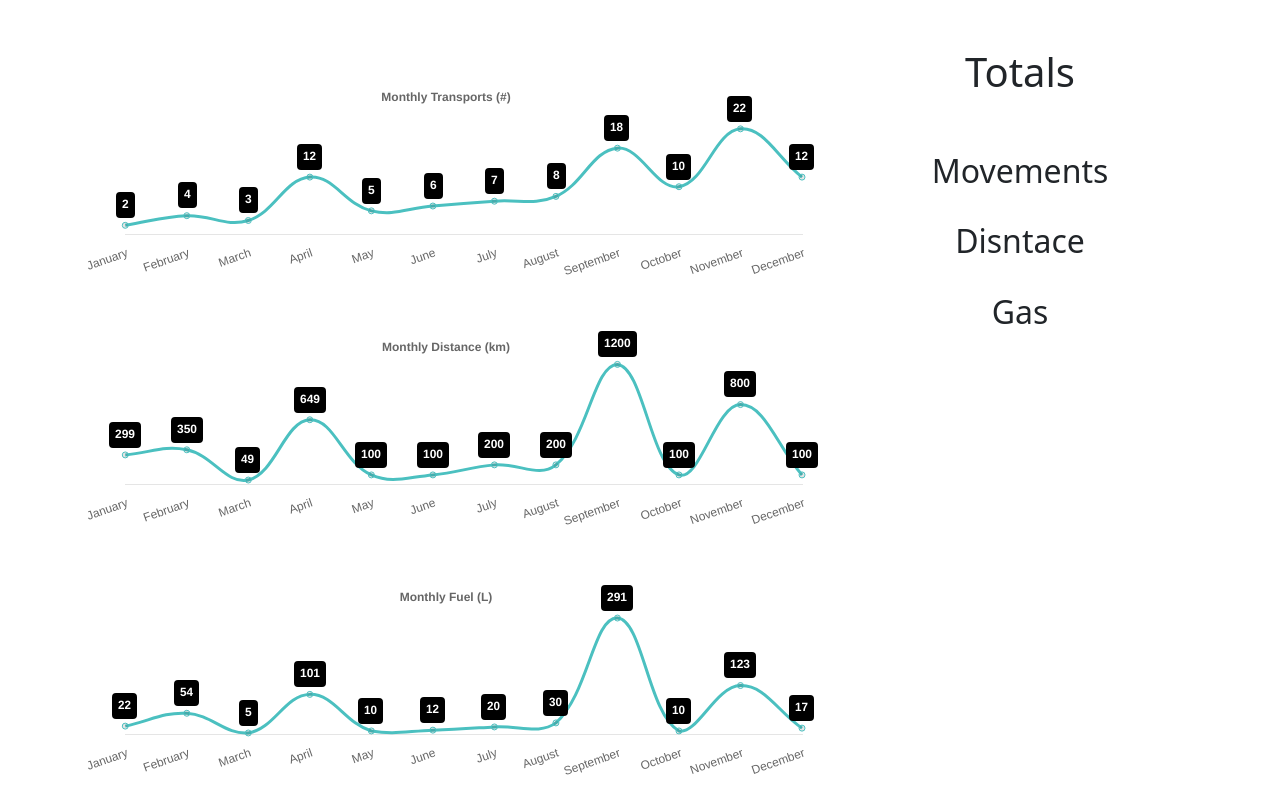
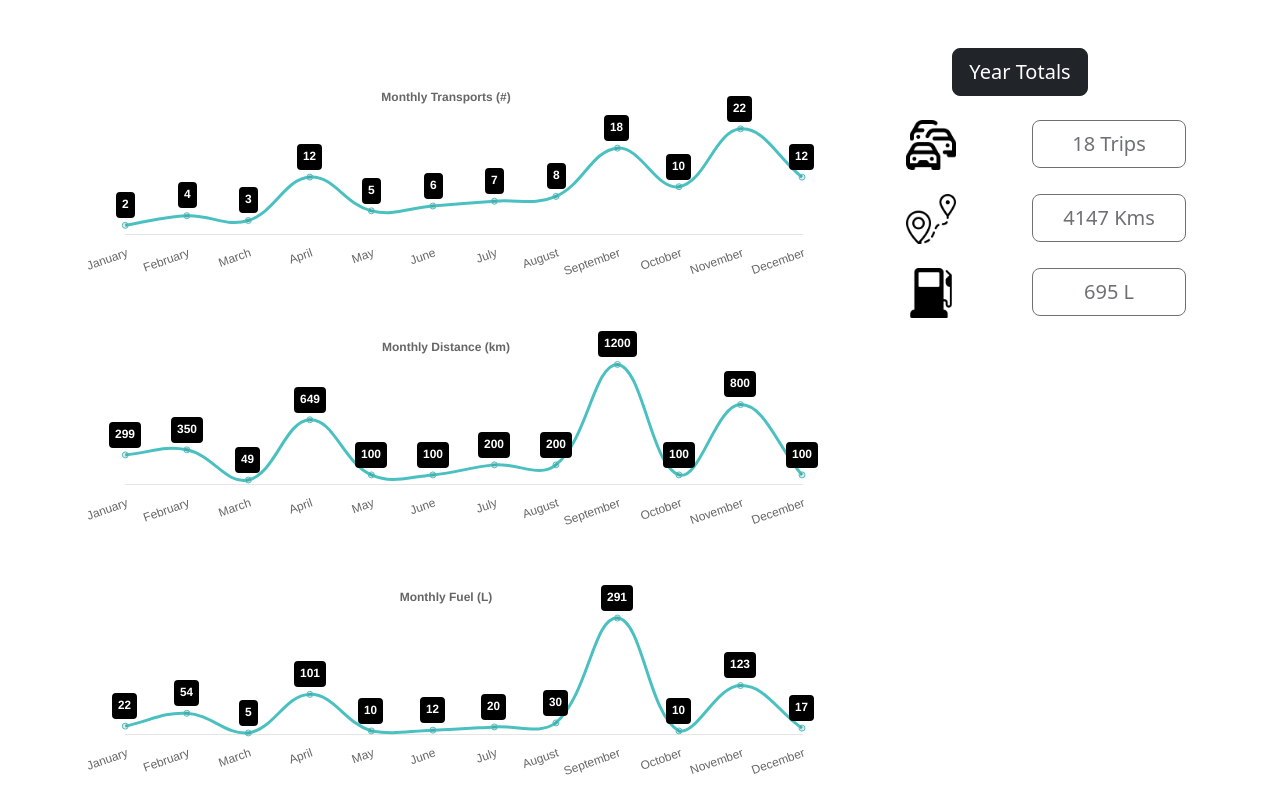
Before and after one commit to JARPinto/fleet, a Flask app: page /dashboard in a window 1280 px wide. Shown: the part 76-873 px from the top of the page. Run offline with Flask 2, Linux system fonts and the light colour scheme; the visitor is signed in with stand-in values (Sample User, id 1); data comes from the database, SQL or seed files in the repository; some libraries are stand-ins or nearby versions.

Commit message:
dashboard done

```diff
--- a/templates/dashboard.html
+++ b/templates/dashboard.html
@@ -245,14 +245,44 @@
         </div>
       </div>
       <div class="col-6 col-md-4">
-        <h1> Totals</h1>
-        <br><br>
-        <h2> Movements</h2>
-        <br>
-        <h2> Disntace </h2>
-        <br>
-        <h2> Gas </h2>
-        <br>
+        <div class="position-sticky" style="top: 2rem;">
+            <div class="container text-center">
+                <button type="button" class="btn btn-dark btn-lg" disable> Year Totals </button>
+                <br><br>
+                <div class="row row-cols-2 align-bottom">
+                    <div class="col">
+                        <figure class="figure" style="width: 100%;max-width:50px; height: auto;">
+                            <img src="/static/cars.png" class="figure-img img-fluid rounded" alt="cars">
+                        </figure>
+                    </div>
+                    <div class="col">
+                        <div class="d-grid gap-2">
+                            <button type="button" class="btn btn-outline-dark btn-lg" disabled> {{ numb_tp }} Trips</button>
+                        </div>
+                    </div>
+                    <div class="col">
+                        <figure class="figure" style="width: 100%;max-width:50px; height: auto;">
+                            <img src="/static/distance.png" class="figure-img img-fluid rounded" alt="distance">
+                        </figure>
+                    </div>
+                    <div class="col">
+                        <div class="d-grid gap-2">
+                            <button type="button" class="btn btn-outline-dark btn-lg" disabled> {{ numb_kms }} Kms</button>
+                        </div>
+                    </div>
+                    <div class="col">
+                        <figure class="figure" style="width: 100%;max-width:50px; height: auto;">
+                            <img src="/static/gas-station.png" class="figure-img img-fluid rounded" alt="gas">
+                        </figure>
+                    </div>
+                    <div class="col">
+                        <div class="d-grid gap-2">
+                            <button type="button" class="btn btn-outline-dark btn-lg" disabled> {{ numb_gas }} L </button>
+                        </div>
+                    </div>
+                </div>
+              </div>
+        </div>
       </div>
     </div>
   </div>
```
Also changed, not shown: static/cars.png (added), static/distance.png (added), static/gas-station.png (added), 3 other files.
